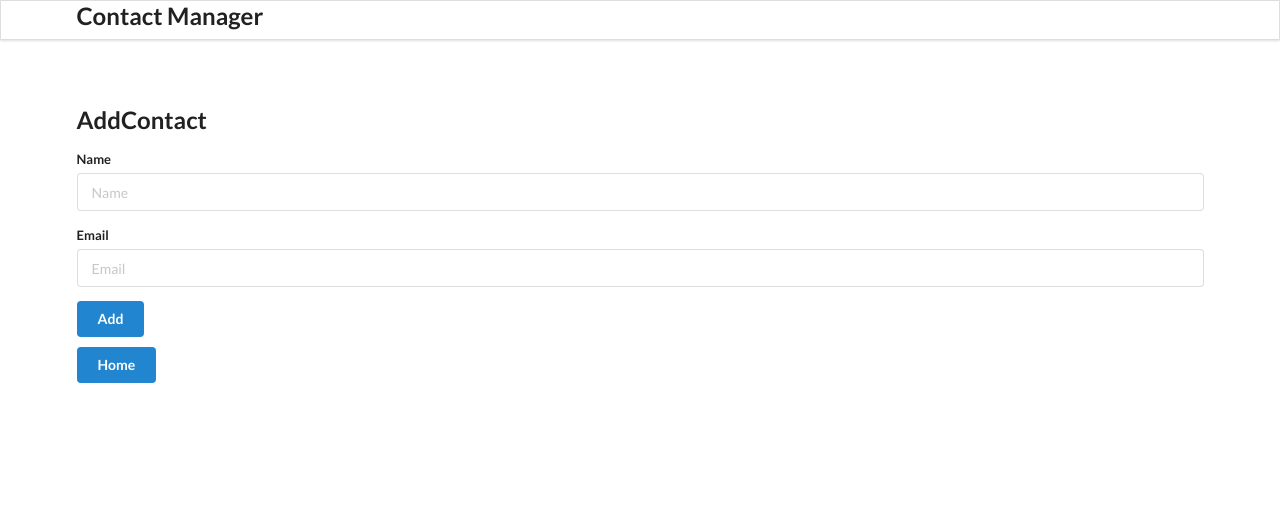
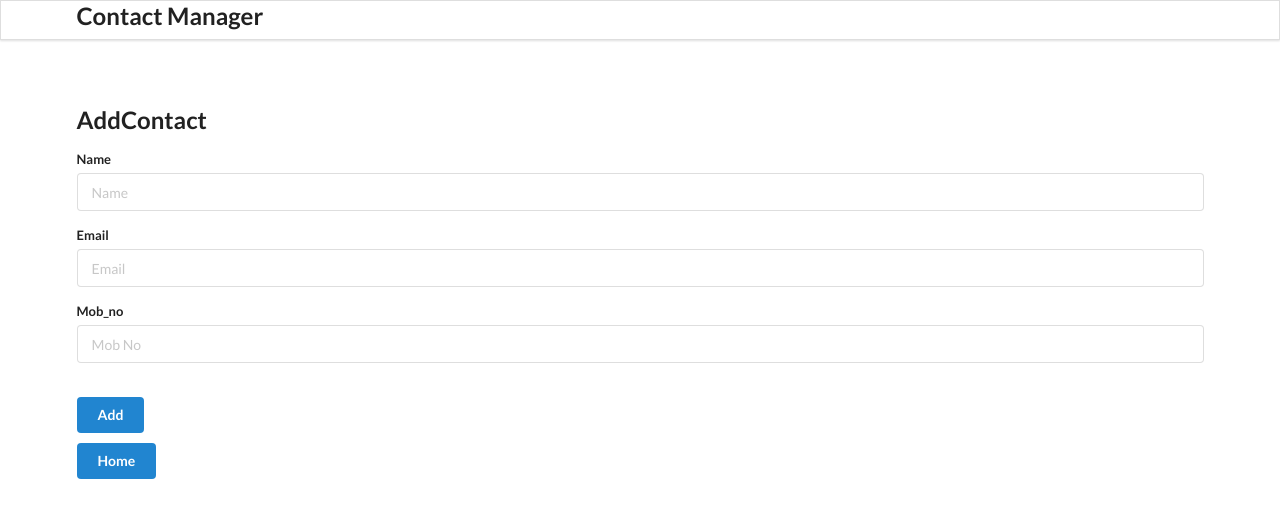
Before and after one commit to 0101530parth/contact-app, a React (Create React App) app: page /add in a window 1280 px wide. Shown: the top 518 px of the page. Built offline with nearby package versions, Linux system fonts and the light colour scheme.

Commit message:
mob no added

```diff
--- a/src/components/AddContact.js
+++ b/src/components/AddContact.js
@@ -5,17 +5,18 @@ import { Link } from "react-router-dom";
     state ={
         name:"",
         email:"",
+        mob_no:"",
     };
 
     add = (e) => {
         e.preventDefault();
-        if(this.state.name === "" && this.state.email ===""){
+        if(this.state.name === "" && this.state.email ==="" && this.state.mob_no===""){
             alert("All the fields are mandatory!");
             return;
         }
         this.props.addContactHandler(this.state);
         alert("Contact added : " + this.state.name);
-        this.setState({name: "",email:""});
+        this.setState({name: "",email:"",mob_no:""});
         console.log(this.state);
     };
 
@@ -38,6 +39,12 @@ return(
             value ={this.state.email}
             onChange={(e) =>this.setState({email: e.target.value})}/>
         </div>
+        <div className="field">
+            <label>Mob_no</label>
+            <input type="number" name="mob_no" placeholder="Mob No"
+            value ={this.state.mob_no}
+            onChange={(e)=>this.setState({mob_no: e.target.value})}/>
+        </div><br></br>
         <button className="ui button blue">Add</button>
         </form>
 
--- a/src/components/ContactCard.js
+++ b/src/components/ContactCard.js
@@ -2,22 +2,25 @@ import React from "react";
 import { Link } from "react-router-dom";
 import user from "./user.png";
 const ContactCard = ({ contact, clickHander }) => {
-  const { id, name, email } = contact;
+  const { id, name, email,mob_no } = contact;
 
   return (
     <div className="item">
       <img className="ui avatar image" src={user} alt="user" />
       <div className="content">
         <Link to={{ pathname: `/contact/${id}` }} state={{ contact: contact }}>
-          <div className="header">{name}</div>
-          <div>{email}</div>
+          <div className="header">{name}</div><br></br>
+          <div>{email}</div><br></br>
+          <div>{mob_no}</div><br></br>
         </Link>
       </div>
-      <i
+
+     <div style={{display:'flex',justifyContent:'flex-end'}}> <i
+
         className="trash alternate outline icon"
         style={{ color: "red", marginTop: "7px" }}
         onClick={() => clickHander(id)}
-      ></i>
+      ></i></div>
     </div>
   );
 };
--- a/src/components/ContactDetail.js
+++ b/src/components/ContactDetail.js
@@ -5,7 +5,7 @@ import {useLocation} from 'react-router-dom';
 const ContactDetail= () => {
     const location = useLocation();
     const {state} = location;
-    const { name, email } = state.contact ;
+    const { name, email,mob_no } = state.contact ;
 return(
    <div className ="main">
     <center><h2>Contact detail</h2></center>
@@ -16,6 +16,7 @@ return(
         <div className ="content">
             <div className ="header">{name}</div>
             <div className="description">{email}</div>
+            <div className ="number">{mob_no}</div>
         </div>
     </div>
     <div className="center-div">
--- a/src/components/ContactList.js
+++ b/src/components/ContactList.js
@@ -23,7 +23,7 @@ const ContactList = (props)=> {
     <div style={{ display: "flex", justifyContent: "space-between" }}>
         <h3> Contact List  </h3>
      <Link to ="/add">
-<button className="ui button blue centert">Add Contact</button>
+<button className="ui button blue center">Add Contact</button>
 </Link>
 </div>
 
```
